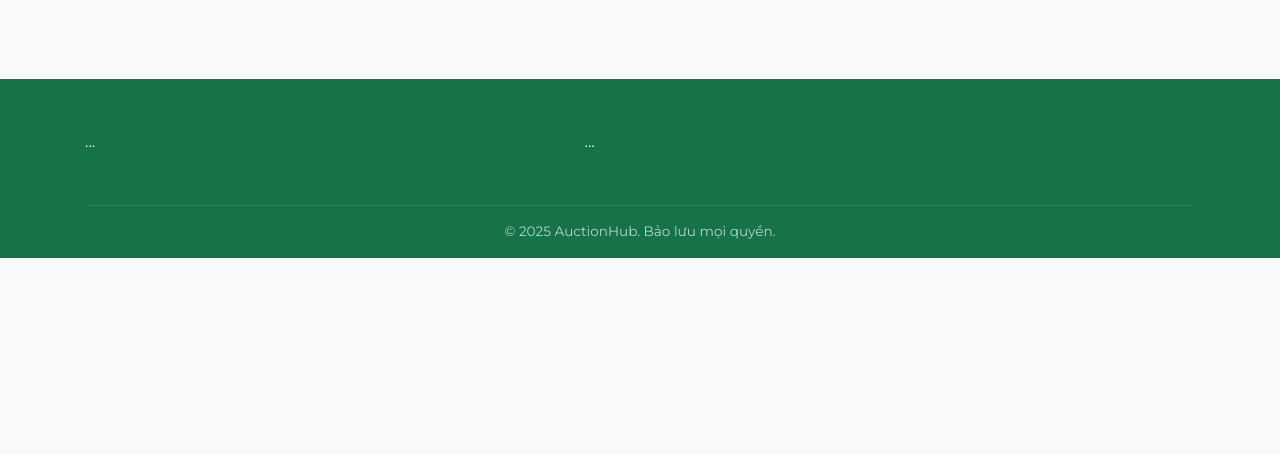
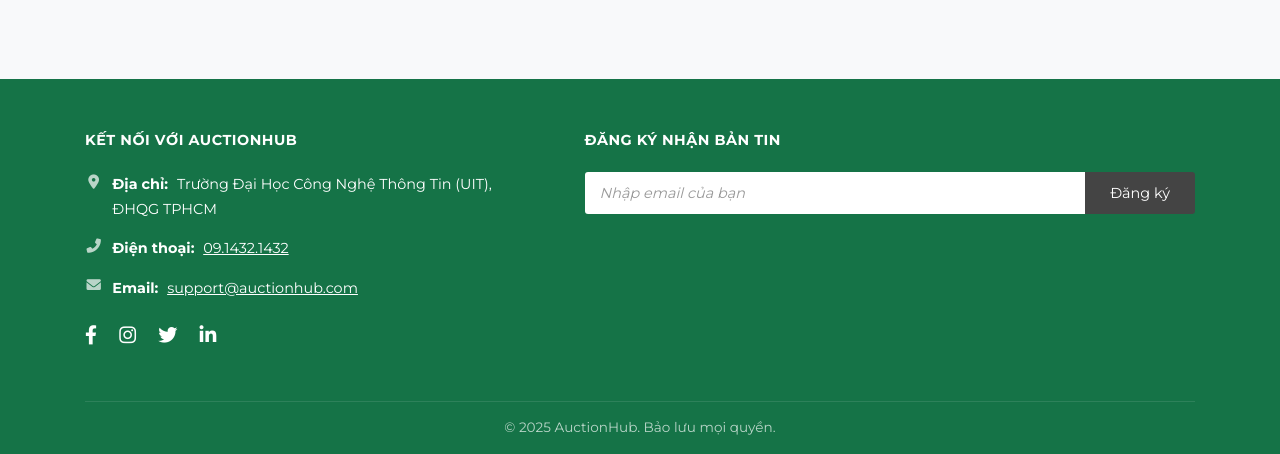
Before and after one commit to Quackusarle/auctionhub, a Django app: template auction_web/templates/bidding/bidding_detail.html in a window 1280 px wide. Shown: the part 747-1201 px from the top of the page. Before the commit the page ends 1005 px from the top, so only its background shows below. Run offline with Django 5.2, Linux system fonts and the light colour scheme; the template is opened without the code that fills it, so the values that code supplies are empty.

Commit message:
Chinh sua bidding_detail

```diff
--- a/auction_web/settings.py
+++ b/auction_web/settings.py
@@ -104,7 +104,7 @@
         'ENGINE': 'django.db.backends.mysql',
         'NAME': 'auctiondb',
         'USER': 'root',
-        'PASSWORD': '18112005',
+        'PASSWORD': '1447928479',
         'HOST': 'localhost',
         'PORT': '3306',
     }
--- a/auction_web/static/js/bidding_detail.js
+++ b/auction_web/static/js/bidding_detail.js
@@ -162,8 +162,8 @@
          startingPrice = parseFloat(String(itemData.starting_price || 0).replace(/,/g, ''));
          currentHighestBid = parseFloat(String(itemData.current_price || 0).replace(/,/g, ''));
 
-         startingPriceElement.textContent = lamTronTien(formatPriceVN(startingPrice));
-         currentPriceElement.textContent = lamTronTien(formatPriceVN(currentHighestBid));
+         startingPriceElement.textContent = formatPriceVN(lamTronTien(startingPrice));
+         currentPriceElement.textContent = formatPriceVN(lamTronTien(currentHighestBid));
 
          // Cập nhật giá tối thiểu cho input và label
          updateMinBid();
@@ -282,8 +282,8 @@
          // Log giá trị trước khi cập nhật UI
          console.log(`[updateItemUI] Fetched data: startingPrice=${startingPrice}, currentHighestBid=${currentHighestBid}`);
 
-        startingPriceElement.textContent = formatPriceVN(startingPrice);
-        currentPriceElement.textContent = formatPriceVN(currentHighestBid);
+        startingPriceElement.textContent = formatPriceVN(lamTronTien(startingPrice));
+        currentPriceElement.textContent = formatPriceVN(lamTronTien(currentHighestBid));
 
         // Gọi updateMinBid ĐỂ TÍNH TOÁN LẠI DỰA TRÊN DỮ LIỆU MỚI NHẤT
         updateMinBid(); // Sẽ tự động tính theo luật 1%
@@ -558,10 +558,10 @@
          const profileApiUrl = '/api/profile/get_avatar/';
          const triggerBtn = userActionArea?.querySelector('.user-dropdown-trigger');
          const dropdownMenuUl = userActionArea?.querySelector('.user-dropdown-menu ul');
-         const settingsUrl = "#"; // Thay URL đúng
-         const loginUrl = "/accounts/login/"; // Thay URL đúng
-         const logoutUrl = "/accounts/logout/"; // Thay URL đúng
-         const defaultAvatar = '/static/images/default_avatar.jpg'; // Thay URL đúng
+         const settingsUrl = "#";
+         const loginUrl = "/accounts/login/";
+         const logoutUrl = "/accounts/logout/";
+         const defaultAvatar = '/static/images/default_avatar.jpg';
 
          const setDefaultUserState = () => {
              isUserLoggedIn = false;
@@ -591,7 +591,7 @@
                  isUserLoggedIn = true;
                  console.log('[bidding_detail.js] User is logged in.');
                  const avatarSrc = data.avatarUrl || defaultAvatar;
-                 triggerBtn.innerHTML = `<img src="${avatarSrc}" alt="Avatar" style="width: 30px; height: 30px; border-radius: 50%; object-fit: cover;">`; // Dùng class CSS sẽ tốt hơn
+                 triggerBtn.innerHTML = `<img src="${avatarSrc}" alt="Avatar" style="width: 50px; height: 50px; border-radius: 50%; object-fit: cover;">`; // Dùng class CSS sẽ tốt hơn
                  dropdownMenuUl.innerHTML = `
                      <li><a href="${settingsUrl}">Cài đặt</a></li>
                      <li><a href="${logoutUrl}">Đăng xuất</a></li>`;
@@ -730,11 +730,11 @@
          }
 
          // Thiết lập dropdown user (giả định hàm này có sẵn từ home.js)
-         if (typeof setupDropdownToggle === 'function') {
-             setupDropdownToggle();
-         } else {
-            console.warn('setupDropdownToggle function not found. User dropdown might not work.');
-         }
+         //if (typeof setupDropdownToggle === 'function') {
+         //    setupDropdownToggle();
+         //} else {
+         //   console.warn('setupDropdownToggle function not found. User dropdown might not work.');
+         //}
 
          // Kiểm tra trạng thái đăng nhập và cập nhật header
          await checkLoginStatusAndUpdateHeader();
--- a/auction_web/templates/bidding/bidding_detail.html
+++ b/auction_web/templates/bidding/bidding_detail.html
@@ -18,8 +18,9 @@
             <div class="logo">Auction<span class="logo-alt">Hub</span></div>
             <nav class="main-nav plant-theme-nav">
                 <ul>
-                     <li><a href="/">Trang chủ</a></li>
-                     <li><a href="#" class="active">Sản phẩm</a></li> <li><a href="#">Về chúng tôi</a></li>
+                    <li><a href="#" class="active">Trang chủ</a></li>
+                    <li><a href="#">Sản phẩm</a></li>
+                    <li><a href="#">Về chúng tôi</a></li>
                     <li><a href="#">Blog</a></li>
                     <li><a href="#contact-section">Liên hệ</a></li>
                  </ul>
@@ -29,6 +30,7 @@
                     <button type="button" class="user-dropdown-trigger" aria-label="Tài khoản" aria-haspopup="true" aria-expanded="false">
                         <i class="fas fa-user header-icon"></i>
                     </button>
+
                     <div class="user-dropdown-menu" style="display: none;">
                         <ul>
                             <li><a href="/accounts/login/">Log in</a></li>
@@ -112,13 +114,23 @@
 
     <footer class="site-footer simplified-footer plant-theme-footer" id="contact-section">
         <div class="container">
-           <div class="footer-content-wrapper" style="display: flex; flex-wrap: wrap; justify-content: space-between; gap: 40px; margin-bottom: 50px;">
-                <div class="contact-info" style="flex-basis: 40%; min-width: 280px;"> ... </div>
-                <div class="newsletter-signup" style="flex-basis: 55%; min-width: 280px;"> ... </div>
+            <div class="footer-content-wrapper">
+                <div class="contact-info">
+                    <h5>Kết nối với AuctionHub</h5>
+                    <div class="contact-item"> <i class="fas fa-map-marker-alt contact-icon"></i> <div class="contact-details"> <strong>Địa chỉ:</strong> <span>Trường Đại Học Công Nghệ Thông Tin (UIT), ĐHQG TPHCM</span> </div> </div>
+                    <div class="contact-item"> <i class="fas fa-phone-alt contact-icon"></i> <div class="contact-details"> <strong>Điện thoại:</strong> <a href="tel:0914321432">09.1432.1432</a> </div> </div>
+                    <div class="contact-item"> <i class="fas fa-envelope contact-icon"></i> <div class="contact-details"> <strong>Email:</strong> <a href="mailto:support@auctionhub.com">support@auctionhub.com</a> </div> </div>
+                    <div class="social-icons"> <a href="#" aria-label="Facebook"><i class="fab fa-facebook-f"></i></a> <a href="#" aria-label="Instagram"><i class="fab fa-instagram"></i></a> <a href="#" aria-label="Twitter"><i class="fab fa-twitter"></i></a> <a href="#" aria-label="LinkedIn"><i class="fab fa-linkedin-in"></i></a> </div>
+                </div>
+                <div class="newsletter-signup">
+                    <h5>Đăng ký nhận bản tin</h5>
+                    <form class="newsletter-form"> <input type="email" placeholder="Nhập email của bạn" required> <button type="submit">Đăng ký</button> </form>
+                </div>
             </div>
              <div class="footer-bottom"> <p>&copy; <span id="copyright-year">2025</span> AuctionHub. Bảo lưu mọi quyền.</p> </div>
         </div>
     </footer>
+
 
     <script src="/static/js/home.js"></script>
     <script src="/static/js/bidding_detail.js"></script>
```
Also changed, not shown: apps/bidding/views.py (+5 -41 lines). Lines whose indentation alone changed are shown as unchanged.
